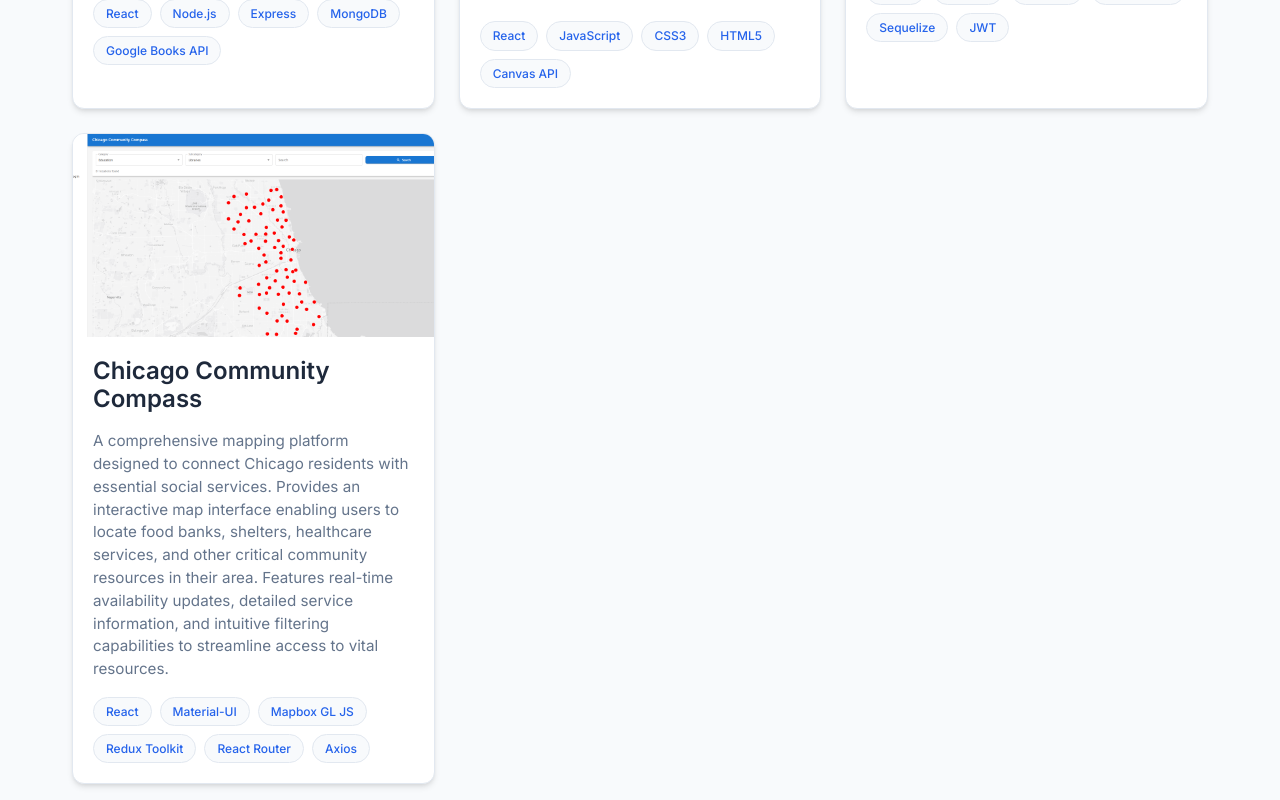
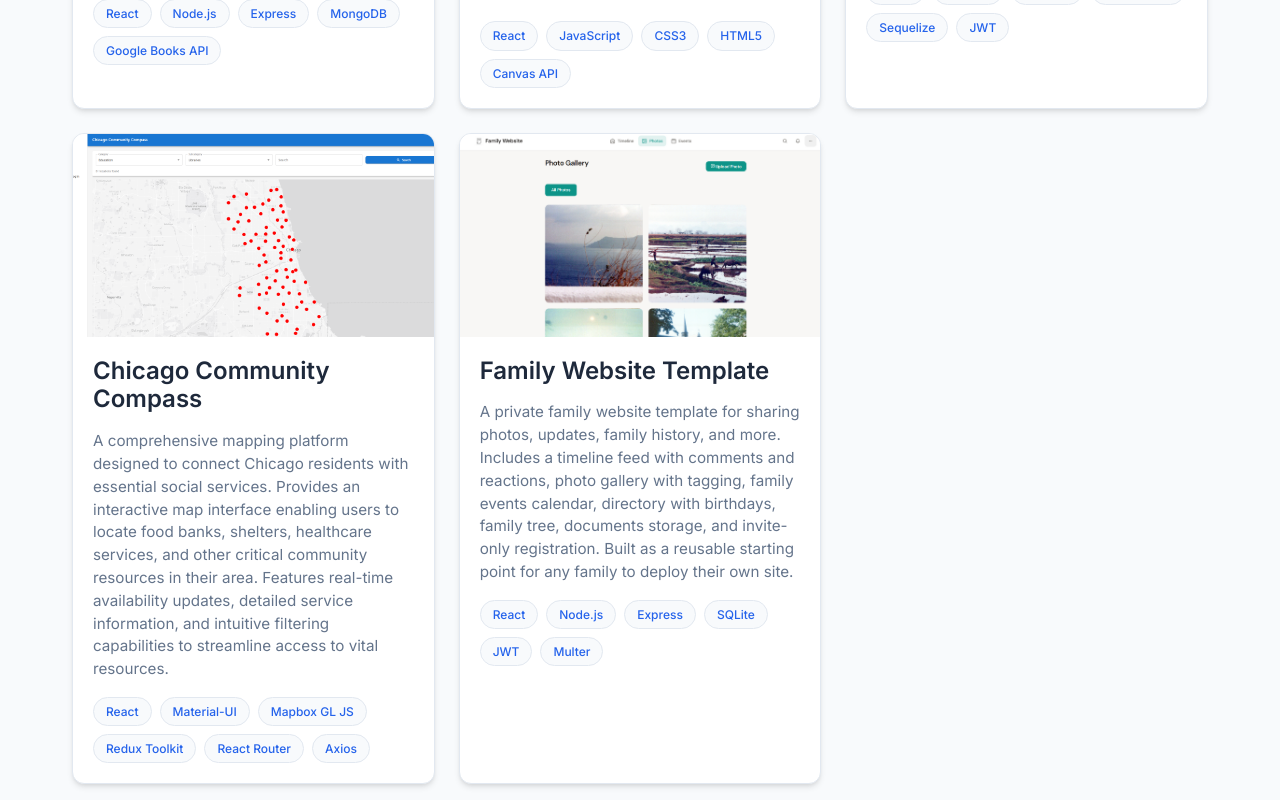
Before and after one commit to njohnson2897/njohnson-portfolio, a React (Vite) app: page / in a window 1280 px wide. Shown: the part 1660-2460 px from the top of the page. Built offline with nearby package versions, Linux system fonts and the light colour scheme.

Commit message:
adds family webiste template to projects section

```diff
--- a/src/App.css
+++ b/src/App.css
@@ -409,6 +409,26 @@ a:hover {
     height: 100%;
     object-fit: cover;
     transition: var(--transition);
+}
+
+.project-image-placeholder {
+    width: 100%;
+    height: 100%;
+    min-height: 100%;
+    aspect-ratio: 16/9;
+    background: var(--bg-secondary, #f1f5f9);
+    display: flex;
+    align-items: center;
+    justify-content: center;
+    padding: 1rem;
+    box-sizing: border-box;
+}
+
+.project-image-placeholder-text {
+    font-size: 0.875rem;
+    color: var(--text-muted, #64748b);
+    text-align: center;
+    line-height: 1.4;
 }
 
 .project-overlay {
--- a/src/components/Projects.jsx
+++ b/src/components/Projects.jsx
@@ -1,4 +1,12 @@
+import { useState } from "react";
+
 const Projects = () => {
+  const [imageErrors, setImageErrors] = useState({});
+
+  const handleImageError = (projectId) => {
+    setImageErrors((prev) => ({ ...prev, [projectId]: true }));
+  };
+
   const projects = [
     {
       id: 1,
@@ -60,6 +68,23 @@ const Projects = () => {
         "Axios",
       ],
     },
+    {
+      id: 5,
+      title: "Family Website Template",
+      description:
+        "A private family website template for sharing photos, updates, family history, and more. Includes a timeline feed with comments and reactions, photo gallery with tagging, family events calendar, directory with birthdays, family tree, documents storage, and invite-only registration. Built as a reusable starting point for any family to deploy their own site.",
+      image: "/assets/images/projects/family-website-template.PNG",
+      liveUrl: "https://family-website-template.onrender.com",
+      githubUrl: "https://github.com/njohnson2897/family-website-template",
+      technologies: [
+        "React",
+        "Node.js",
+        "Express",
+        "SQLite",
+        "JWT",
+        "Multer",
+      ],
+    },
   ];
 
   return (
@@ -72,7 +97,20 @@ const Projects = () => {
           {projects.map((project) => (
             <div key={project.id} className="project-card">
               <div className="project-image">
-                <img src={project.image} alt={project.title} />
+                {imageErrors[project.id] ? (
+                  <div className="project-image-placeholder">
+                    <span className="project-image-placeholder-text">
+                      Add screenshot: assets/images/projects/
+                      {project.image.split("/").pop()}
+                    </span>
+                  </div>
+                ) : (
+                  <img
+                    src={project.image}
+                    alt={project.title}
+                    onError={() => handleImageError(project.id)}
+                  />
+                )}
                 <div className="project-overlay">
                   <div className="project-links">
                     <a
```
Also changed, not shown: public/assets/images/projects/family-website-template.PNG (added).
